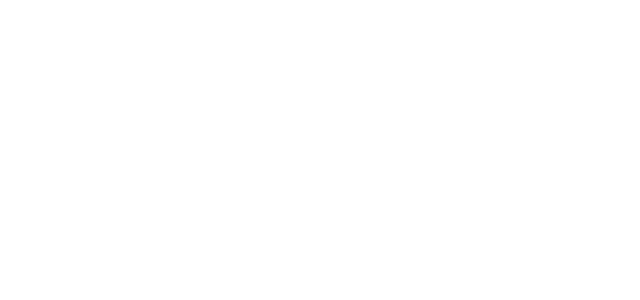
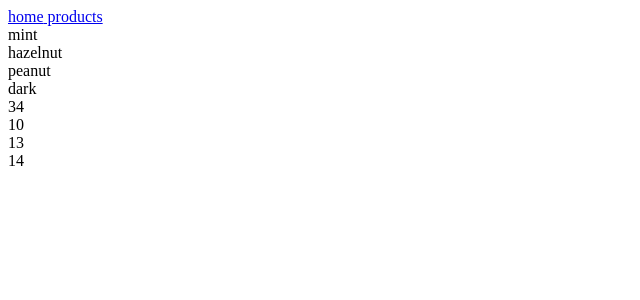
Before and after one commit to soroushby/mockApplication03, an Angular app: page /products in a window 1280 px wide. Shown: the top 300 px of the page, without its empty margins (0-640 px from the left). Built offline with nearby package versions, Linux system fonts and the light colour scheme.

Commit message:
commited

```diff
--- a/src/app/app-routing.module.ts
+++ b/src/app/app-routing.module.ts
@@ -1,8 +1,14 @@
 import { NgModule } from '@angular/core';
 import { Routes, RouterModule } from '@angular/router';
+import { ProductsComponent } from './products/products.component';
+import { WelcomeComponent } from './welcome/welcome.component';
 
 
-const routes: Routes = [];
+const routes: Routes = [
+  { path: 'products' , component: ProductsComponent},
+  { path: 'welcome' , component: WelcomeComponent},
+  // { path: '' , component: WelcomeComponent}
+];
 
 @NgModule({
   imports: [RouterModule.forRoot(routes)],
--- a/src/app/app.component.html
+++ b/src/app/app.component.html
@@ -1,5 +1,6 @@
-<app-products></app-products>
 
+<a [routerLink]="[ '/welcome' ]"> home</a>
+<a [routerLink]="[ '/products' ]"> products </a>
 
 
 <router-outlet></router-outlet>
--- a/src/app/products.service.ts
+++ b/src/app/products.service.ts
@@ -7,11 +7,11 @@
   veganChocolate: any;
   constructor() {}
   getData() {
-    return (this.veganChocolate = [
+    return this.veganChocolate = [
       { name: "mint", price: "34", code: "135" },
       { name: "hazelnut", price: "10", code: "357" },
       { name: "peanut", price: "13", code: "945" },
       { name: "dark", price: "14", code: "385" }
-    ]);
+    ];
   }
 }
--- a/src/app/products/products.component.html
+++ b/src/app/products/products.component.html
@@ -1 +1,2 @@
-<div **ngFor="let chocolate of veganchocolate">{chocolate.name}}{{chocolate.price}}</div>
+<div *ngFor="let chocolate of veganChoclate">{{chocolate.name}}</div>
+<div *ngFor="let chocolate of veganChoclate">{{chocolate.price}}</div>
--- a/src/app/welcome/welcome.component.html
+++ b/src/app/welcome/welcome.component.html
@@ -1 +1 @@
-<p>welcome works!</p>
+<p>welcome works! salam man kar mikonam</p>
```
